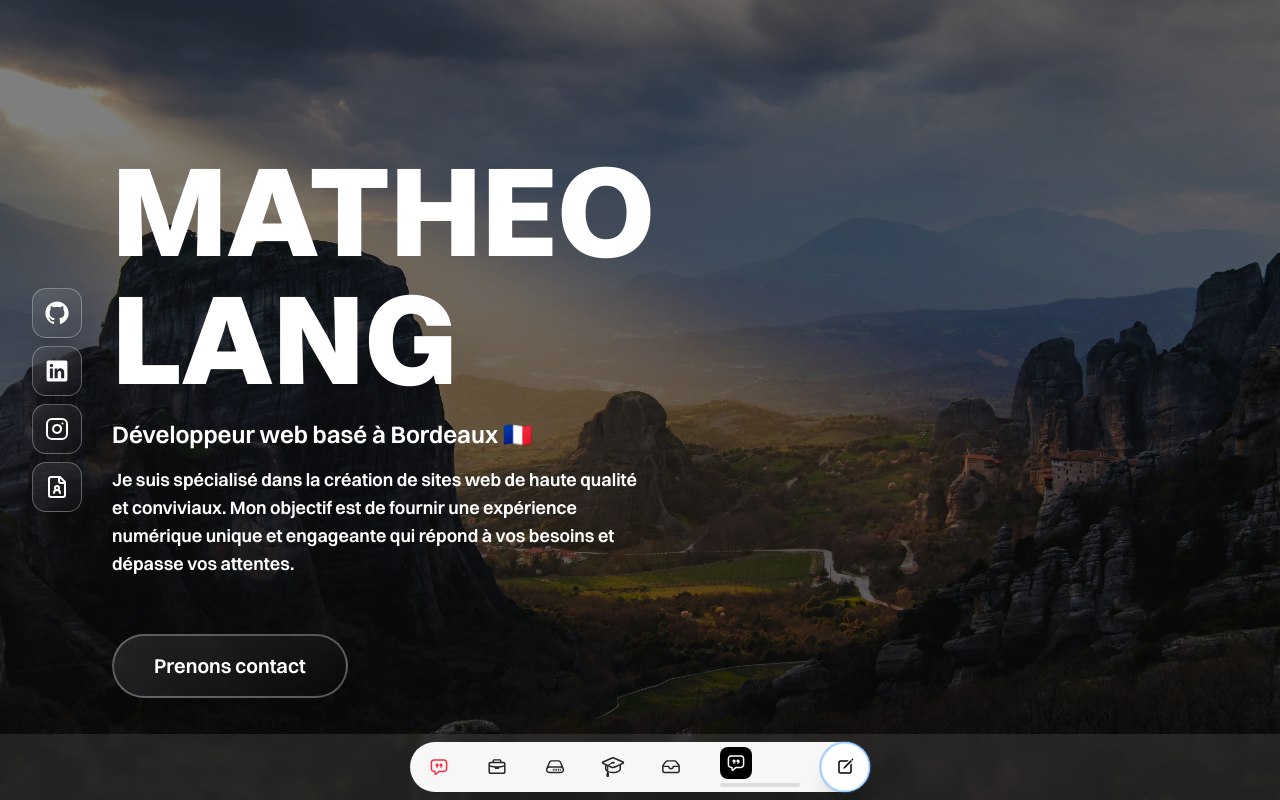
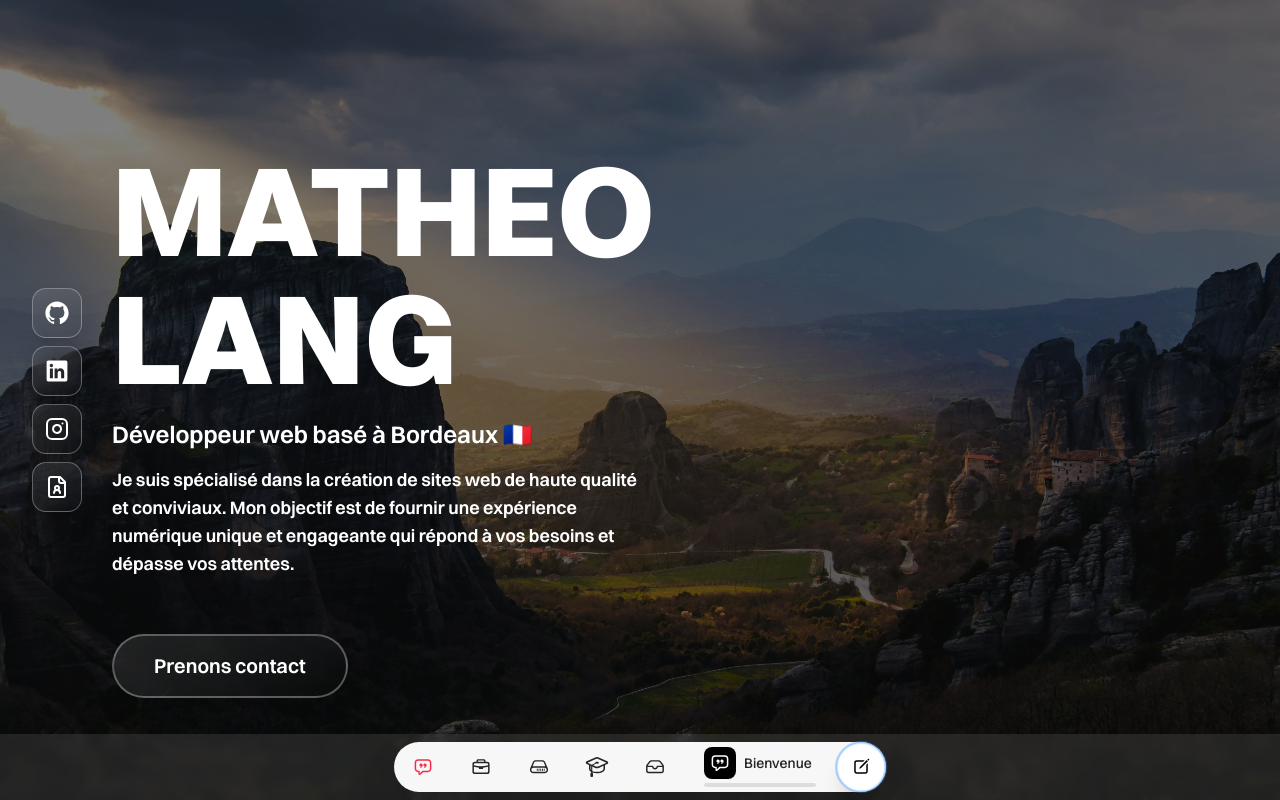
Before and after one commit to Matsuel/portfolio, a Next.js app: page / in a window 1280 px wide. Shown: the top 800 px of the page. Built offline with nearby package versions, Linux system fonts and the light colour scheme.

Commit message:
fix: ajuster la largeur de la barre de progression et réorganiser le rendu des éléments dans NavbarProgress

```diff
--- a/src/components/NavbarProgress.tsx
+++ b/src/components/NavbarProgress.tsx
@@ -12,11 +12,17 @@ const NavbarProgress = ({
 }: NavbarProgressProps) => {
     return (
         <div className='w-auto h-auto flex flex-col items-start justify-center gap-1'>
-            <div className='h-8 w-8 bg-black rounded-lg flex items-center justify-center'>
-                {navbarLinks.find(link => link.sectionId.replace("#", "") === activeId)?.icon}
+
+            <div className='flex flex-row gap-2 items-center'>
+                <div className='h-8 w-8 bg-black rounded-lg flex items-center justify-center'>
+                    {navbarLinks.find(link => link.sectionId.replace("#", "") === activeId)?.icon}
+                </div>
+                <span className='font-medium text-sm text-[#262626]'>
+                    {navbarLinks.find(link => link.sectionId.replace("#", "") === activeId)?.name}
+                </span>
             </div>
 
-            <div className='w-20 h-1 bg-[#ddd] rounded-full overflow-hidden'>
+            <div className='w-28 h-1 bg-[#ddd] rounded-full overflow-hidden'>
                 <div
                     className='h-full bg-[#262626] ease-in-out'
                     style={{ width: `${progress}%` }}
```
